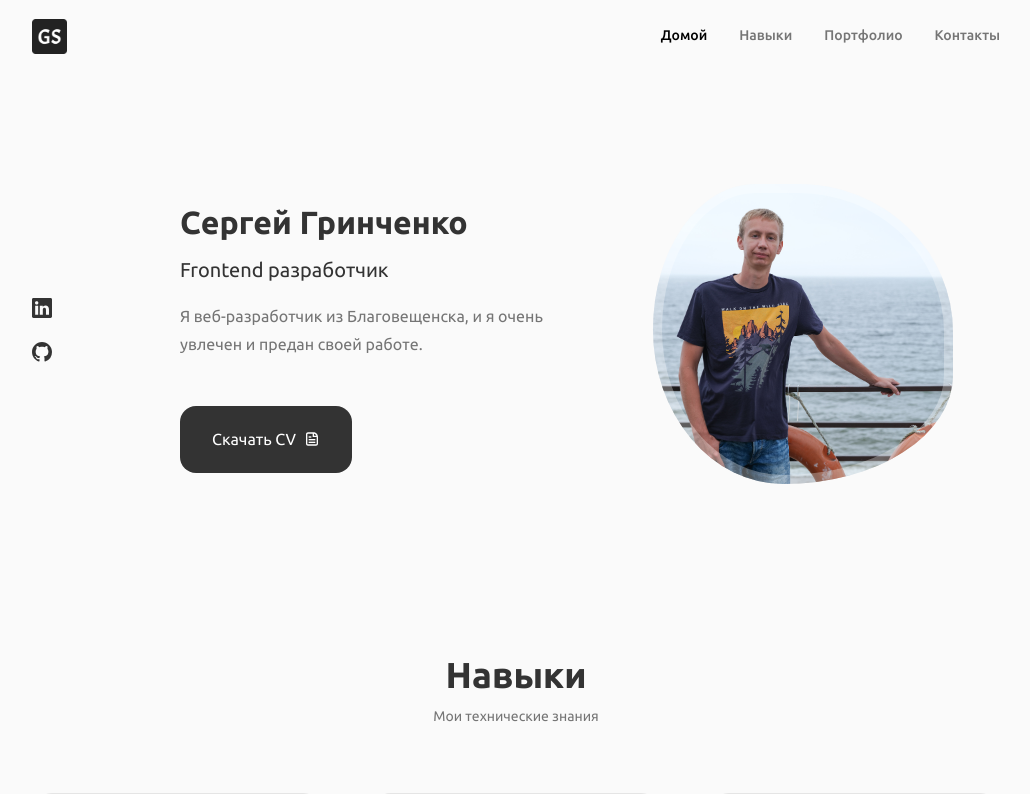
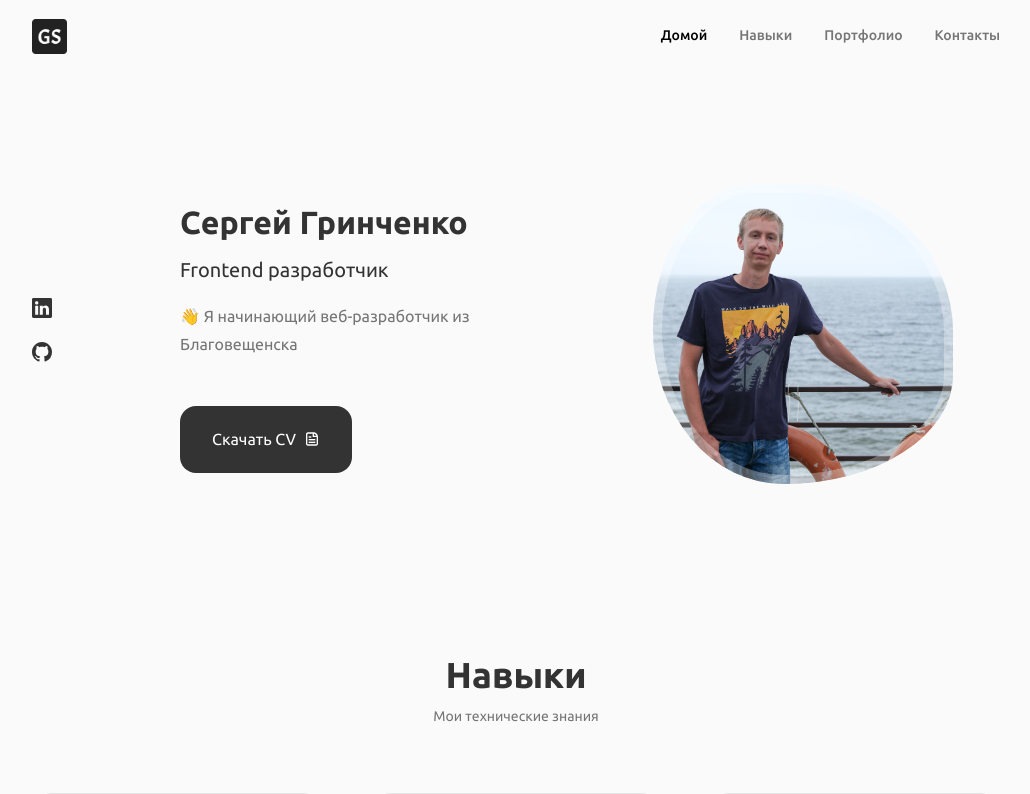
Before and after one commit to Butterzzz/personal-portfolio, a React (Create React App) app: page / in a window 1280 px wide. Shown: the top 794 px of the page, without its empty margins (124-1154 px from the left). Built offline with nearby package versions, Linux system fonts and the light colour scheme.

Commit message:
feat: update info about me

```diff
--- a/src/components/home/Data.jsx
+++ b/src/components/home/Data.jsx
@@ -7,7 +7,7 @@ function Data() {
         <div className="home__data">
             <h1 className="home__title">Сергей Гринченко</h1>
             <h3 className="home__subtitle">Frontend разработчик</h3>
-            <p className="home__description">Я веб-разработчик из Благовещенска, и я очень увлечен и предан своей работе.</p>
+            <p className="home__description">👋 Я начинающий веб-разработчик из Благовещенска</p>
             <a href={CV} download className="button button--flex">
                 Скачать CV <CgFileDocument className="button__icon" />
             </a>
```
